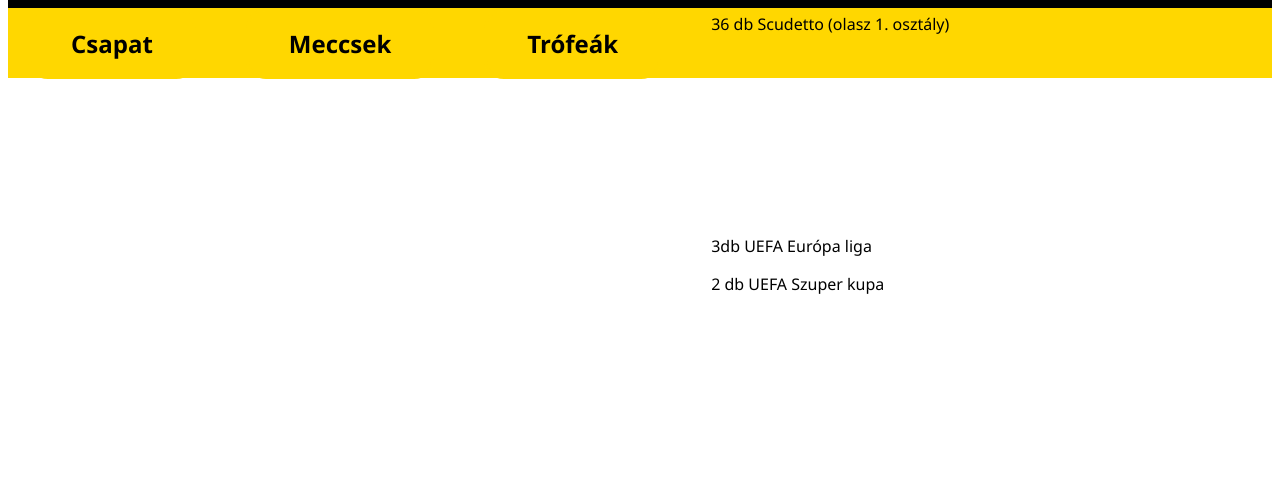
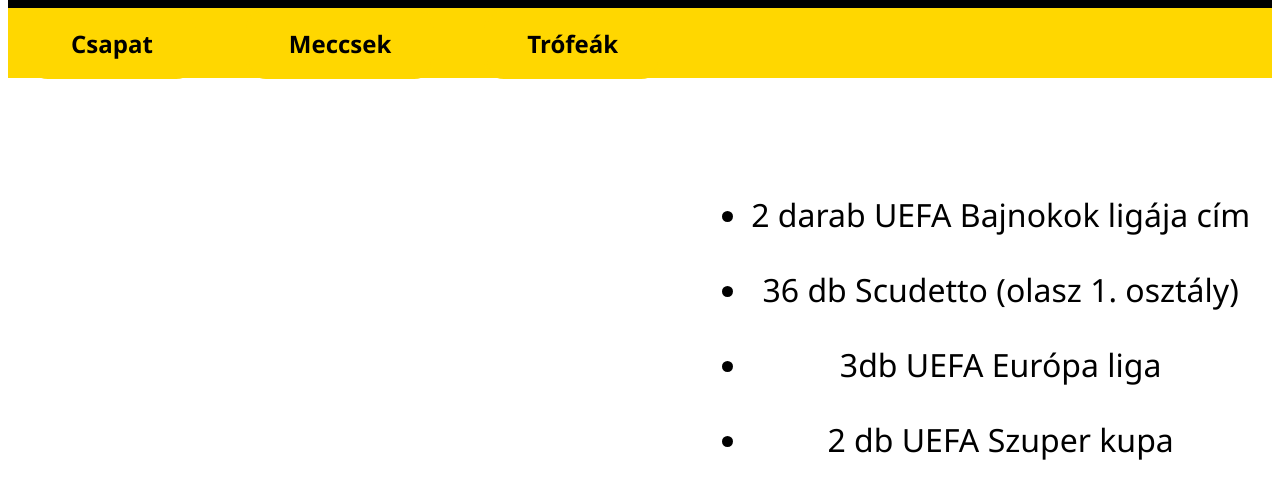
Before and after one commit to mindenaron15/Juventus-FC, a plain HTML site: page trofeak.html in a window 1280 px wide. Shown: the part 100-598 px from the top of the page. Drawn offline with Linux system fonts and the light colour scheme.

Commit message:
adjustments

```diff
--- a/style.css
+++ b/style.css
@@ -99,7 +99,8 @@
 }
 
 .bl{
-    margin-top: 200px;
+    margin-top: 400px;
+    text-align: center;
 }
 
 .bl img{
@@ -107,7 +108,7 @@
 }
 
 .el{
-    margin-top: 200px;
+    text-align: center;
 }
 
 .el img{
@@ -115,7 +116,7 @@
 }
 
 .scudetto{
-
+    text-align: center;
 }
 
 .scudetto img{
@@ -123,9 +124,16 @@
 }
 
 .super{
-
+    text-align: center;
 }
 
 .super img{
     height: 200px;
 }
+
+.felsorolas {
+    margin-top: 600px;
+    font-size: 2em;
+    /* list-style-image: url(https://i0.wp.com/pearlyarts.com/wp-content/uploads/2022/08/Trophy-Clipart-with-outline-WM.png?fit=1000%2C1001&ssl=1); */
+    /* list-style: url(https://i0.wp.com/pearlyarts.com/wp-content/uploads/2022/08/Trophy-Clipart-with-outline-WM.png?fit=1000%2C1001&ssl=1); */
+}
--- a/trofeak.html
+++ b/trofeak.html
@@ -24,18 +24,22 @@
 
         </div>
         <div>
-            <div>
-                <p class="bl">2 darab UEFA Bajnokok ligája cím</p>
-            </div>
-            <div>
-                <p class="scudetto">36 db Scudetto (olasz 1. osztály)</p>
-            </div>
-            <div>
-                <p class="el">3db UEFA Európa liga</p>
-            </div>
-            <div>
-                <p class="super">2 db UEFA Szuper kupa</p>
-            </div>
+            <ul class="felsorolas">
+
+                    <li>
+                        <p class="bl">2 darab UEFA Bajnokok ligája cím</p>
+                    </li>
+                    <li>
+                        <p class="scudetto">36 db Scudetto (olasz 1. osztály)</p>
+                    </li>
+                    <li>
+                        <p class="el">3db UEFA Európa liga</p>
+                    </li>
+                    <li>
+                        <p class="super">2 db UEFA Szuper kupa</p>
+                    </li>
+
+            </ul>
         </div>
 </body>
 </html>
```
